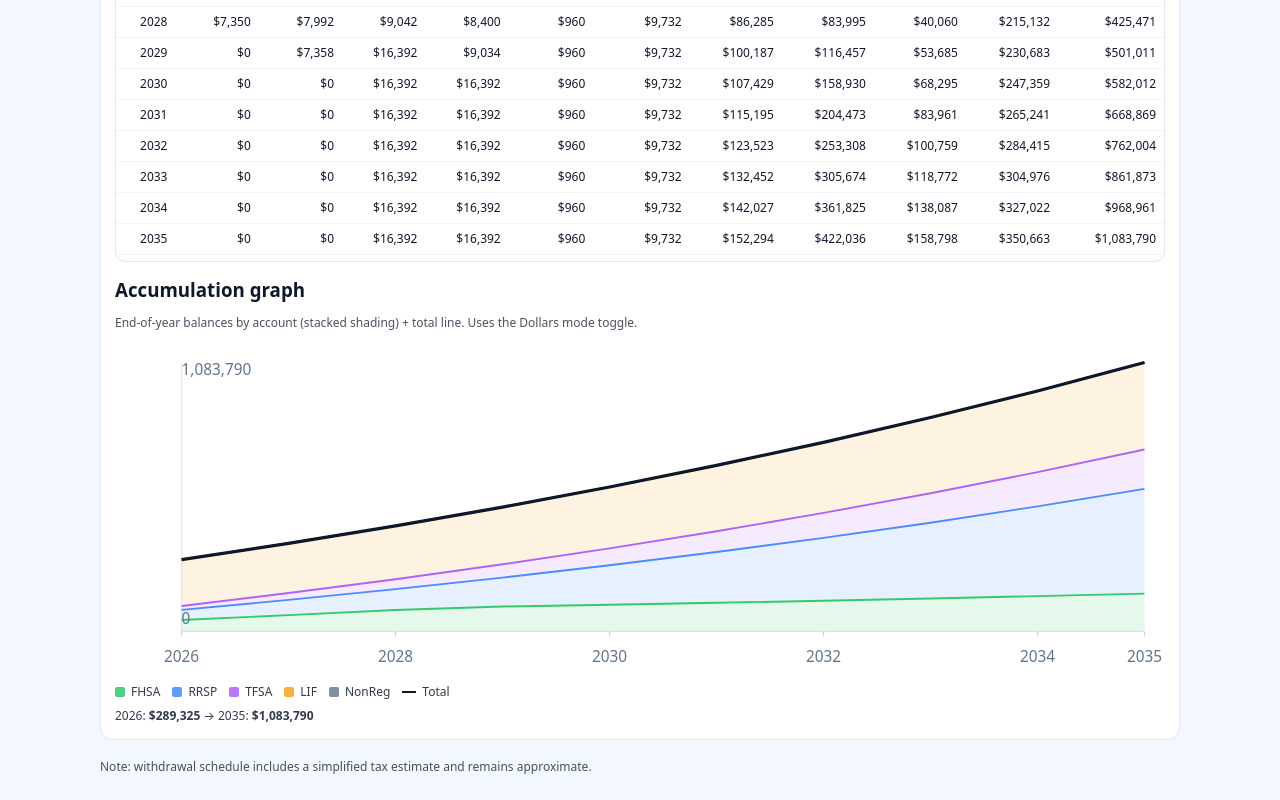
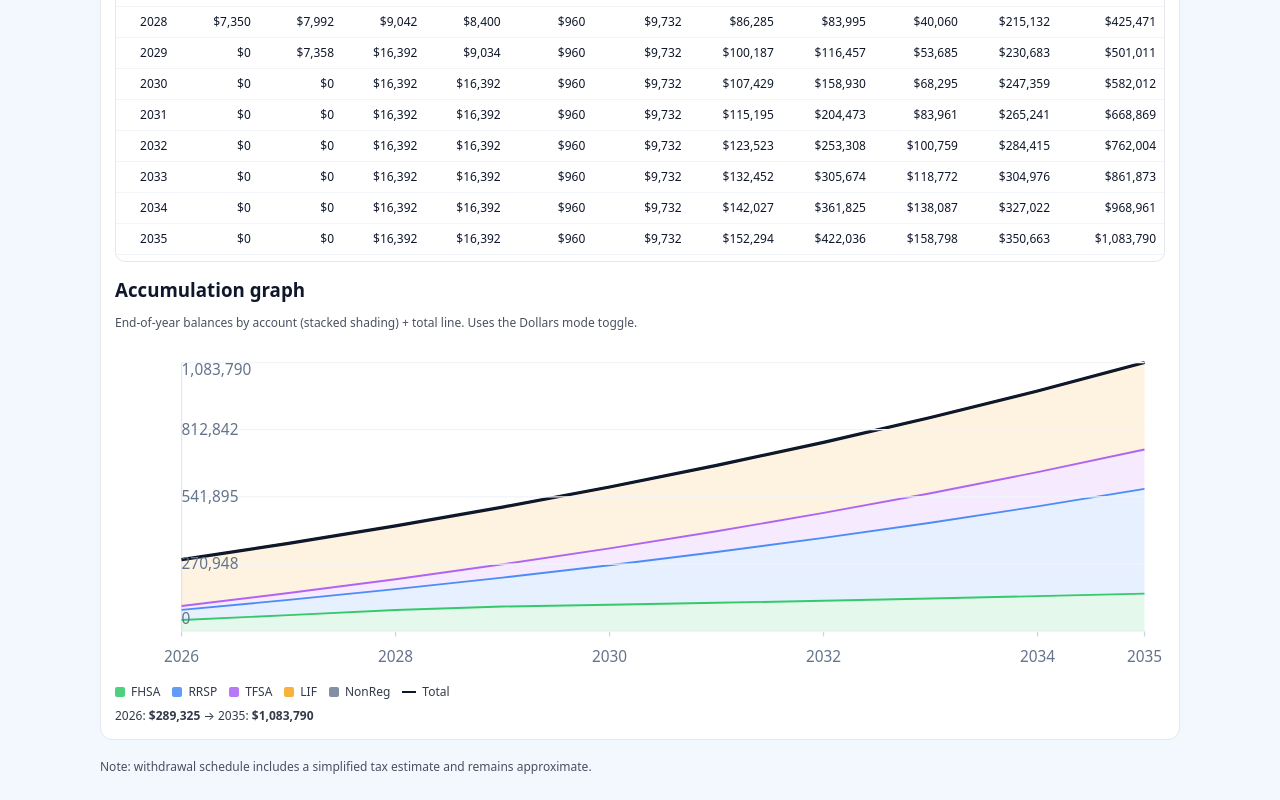
Before and after one commit to kawabunga8/RetirementResource, a React (Vite) app: page / in a window 1280 px wide. Shown: the part 1409-2209 px from the top of the page. Built offline with nearby package versions, Linux system fonts and the light colour scheme.

Commit message:
Add 5 y-axis tick labels to accumulation graph

```diff
--- a/src/App.tsx
+++ b/src/App.tsx
@@ -1126,8 +1126,34 @@ return {
                       );
                     });
                   })()}
-                  <text x={padL} y={padT + 10} fontSize={12} fill="#64748b" textAnchor="start">{money(yMax)}</text>
-                  <text x={padL} y={H - padB - 6} fontSize={12} fill="#64748b" textAnchor="start">{money(0)}</text>
+                  {/* y-axis tick labels */}
+                  {(() => {
+                    const ticks = 5;
+                    const vals: number[] = [];
+                    for (let i = 0; i < ticks; i++) {
+                      vals.push((yMax * (ticks - 1 - i)) / (ticks - 1));
+                    }
+
+                    return vals.map((v, i) => {
+                      const y = yScale(v);
+                      const isTop = i === 0;
+                      const isBottom = i === vals.length - 1;
+                      return (
+                        <g key={`y-${i}`}>
+                          <line x1={padL} y1={y} x2={W - padR} y2={y} stroke="#f1f5f9" />
+                          <text
+                            x={padL}
+                            y={isTop ? y + 10 : isBottom ? y - 6 : y + 4}
+                            fontSize={12}
+                            fill="#64748b"
+                            textAnchor="start"
+                          >
+                            {money(v)}
+                          </text>
+                        </g>
+                      );
+                    });
+                  })()}
                 </svg>
 
                 <div style={{ display: "flex", gap: 12, flexWrap: "wrap", fontSize: 12, marginTop: 8 }}>
```
